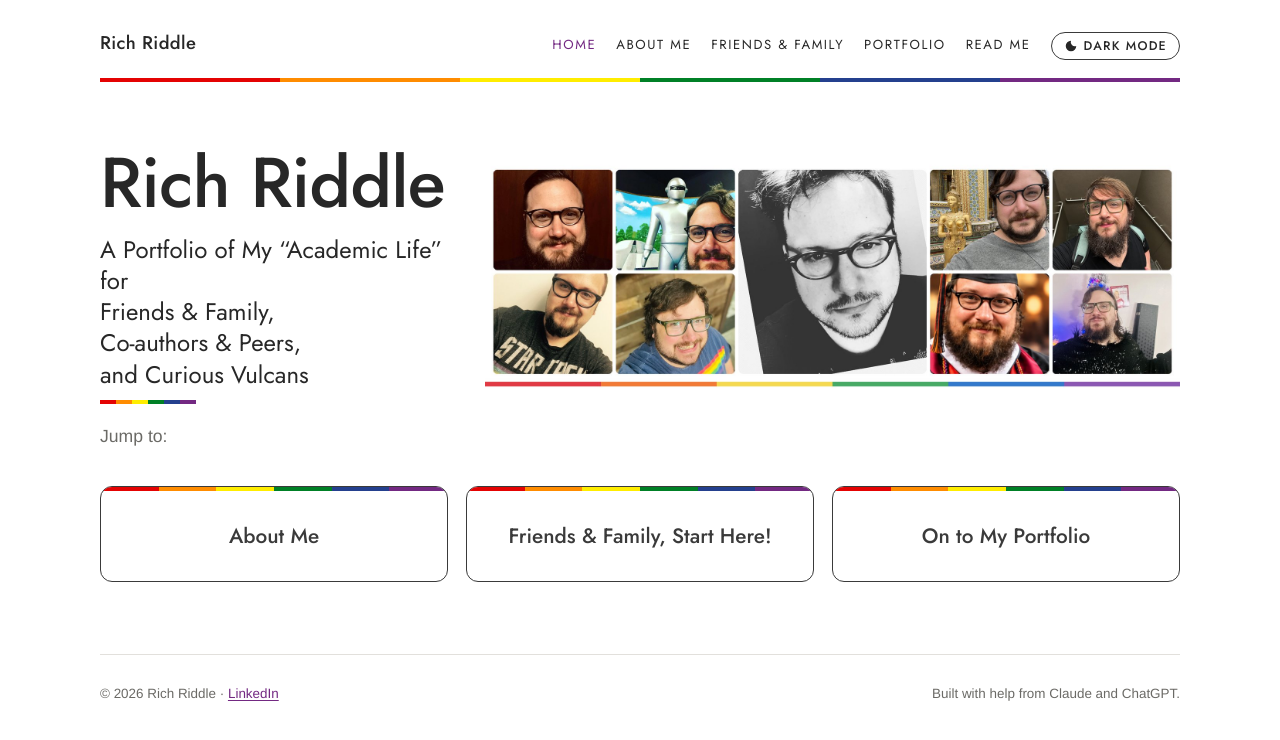
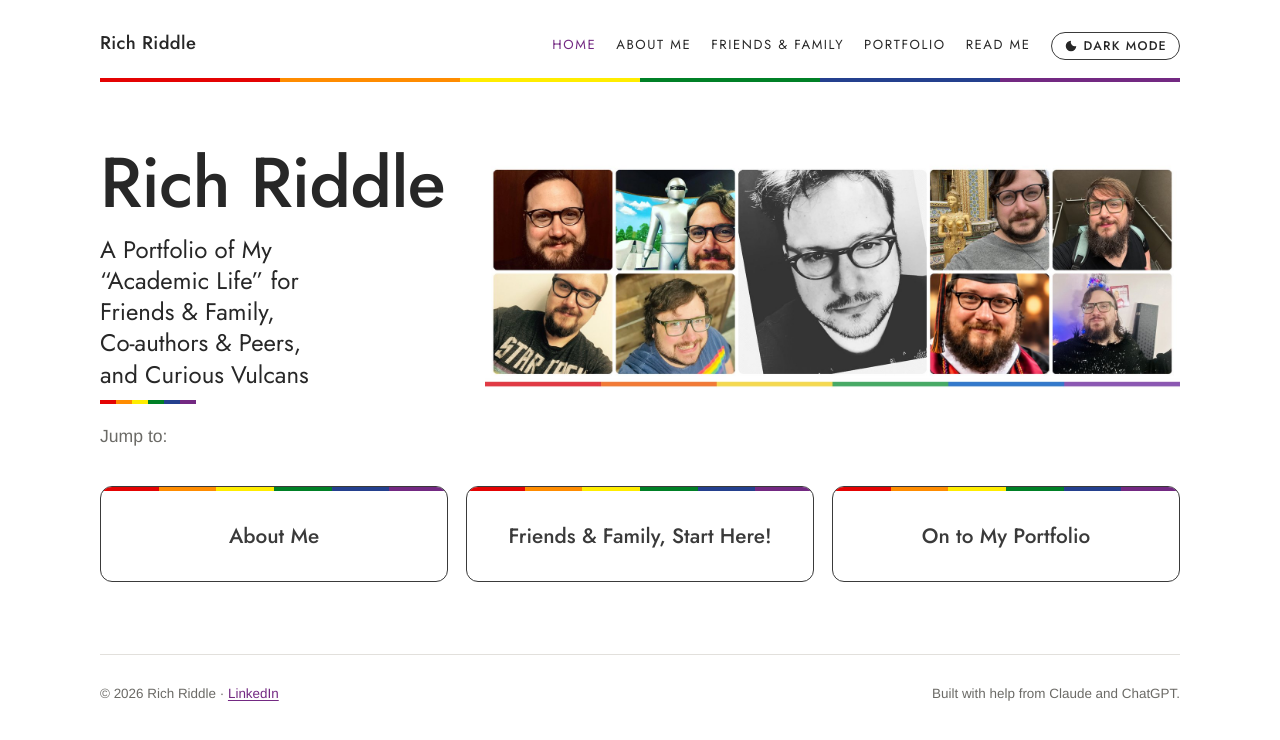
Before and after one commit to prof-richriddle/portfolio, a Jekyll site: the page built from index.html, in a window 1280 px wide. Shown: the top 740 px of the page. Built offline with Jekyll 4.4.1, drawn with Linux system fonts in a browser that asks for light colours.

Commit message:
Home title: keep "for" on the line with Academic Life
Co-Authored-By: Claude Opus 5.5 <noreply@anthropic.com>
Claude-Session: https://claude.ai/code/session_01LKxkcfdpkeKgywibvvsXFB

```diff
--- a/index.html
+++ b/index.html
@@ -5,7 +5,7 @@ layout: default
   <div class="home-hero">
   <div class="home-id">
   <h1>Rich Riddle</h1>
-  <p class="home-tag">A Portfolio of My <span class="nowrap">“Academic Life”</span> for <span class="tag-line">Friends &amp; Family,</span> <span class="tag-line">Co-authors &amp; Peers,</span> <span class="tag-line">and Curious Vulcans</span></p>
+  <p class="home-tag">A Portfolio of My <span class="nowrap">“Academic Life” for</span> <span class="tag-line">Friends &amp; Family,</span> <span class="tag-line">Co-authors &amp; Peers,</span> <span class="tag-line">and Curious Vulcans</span></p>
   </div>
   <figure class="banner">
     <img src="{{ '/assets/images/about-banner.jpg' | relative_url }}" width="1800" height="600" alt="A collage of nine photos of Rich Riddle: in front of a wood door; a selfie with a giant silver robot statue; a large black-and-white portrait in the center; in front of an ornate gold temple statue; in a stairwell with a backpack; in a Star Trek T-shirt; smiling in a blue T-shirt with a rainbow stripe; in a graduation cap and gown; and in a sparkly sweater by a Christmas tree.">
```
